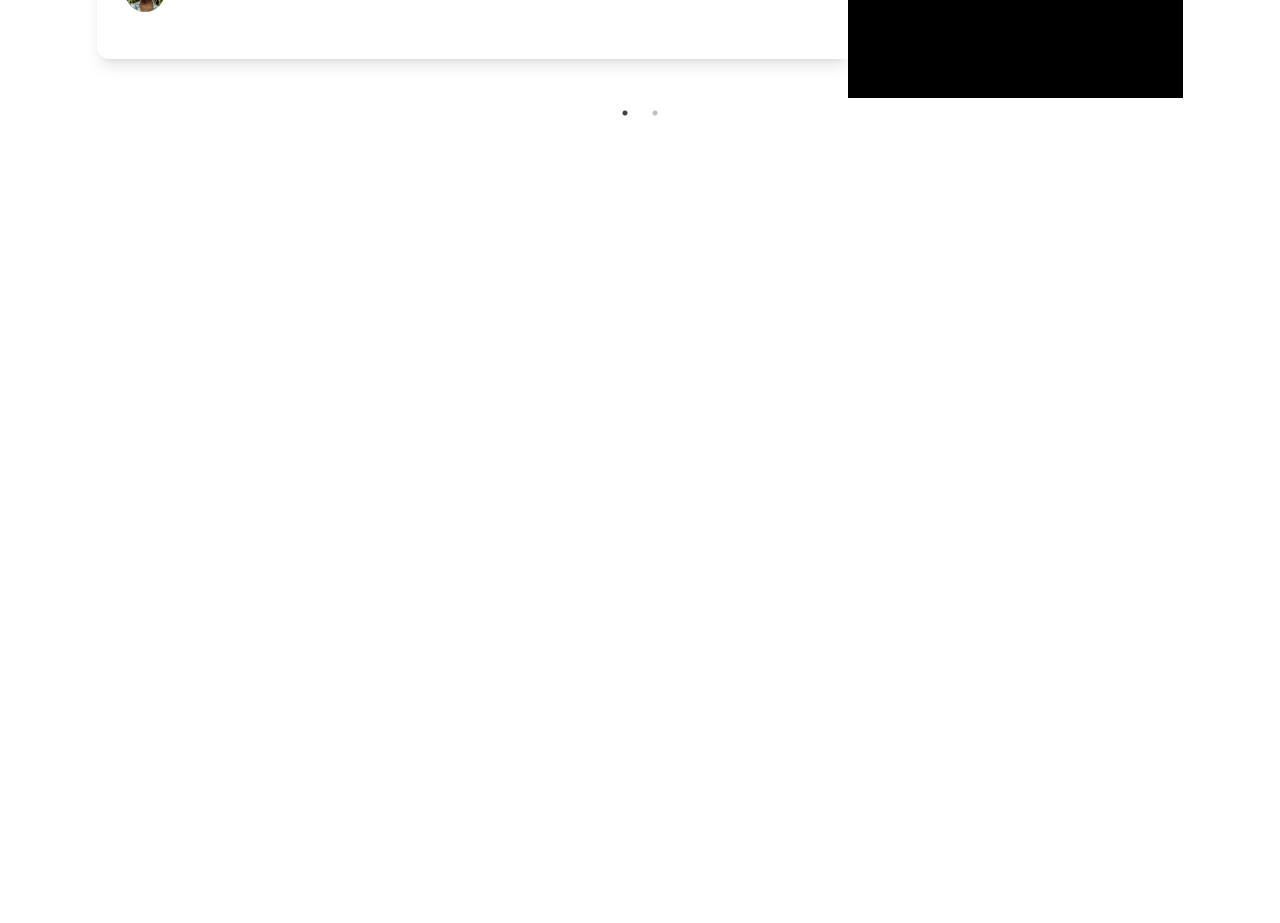
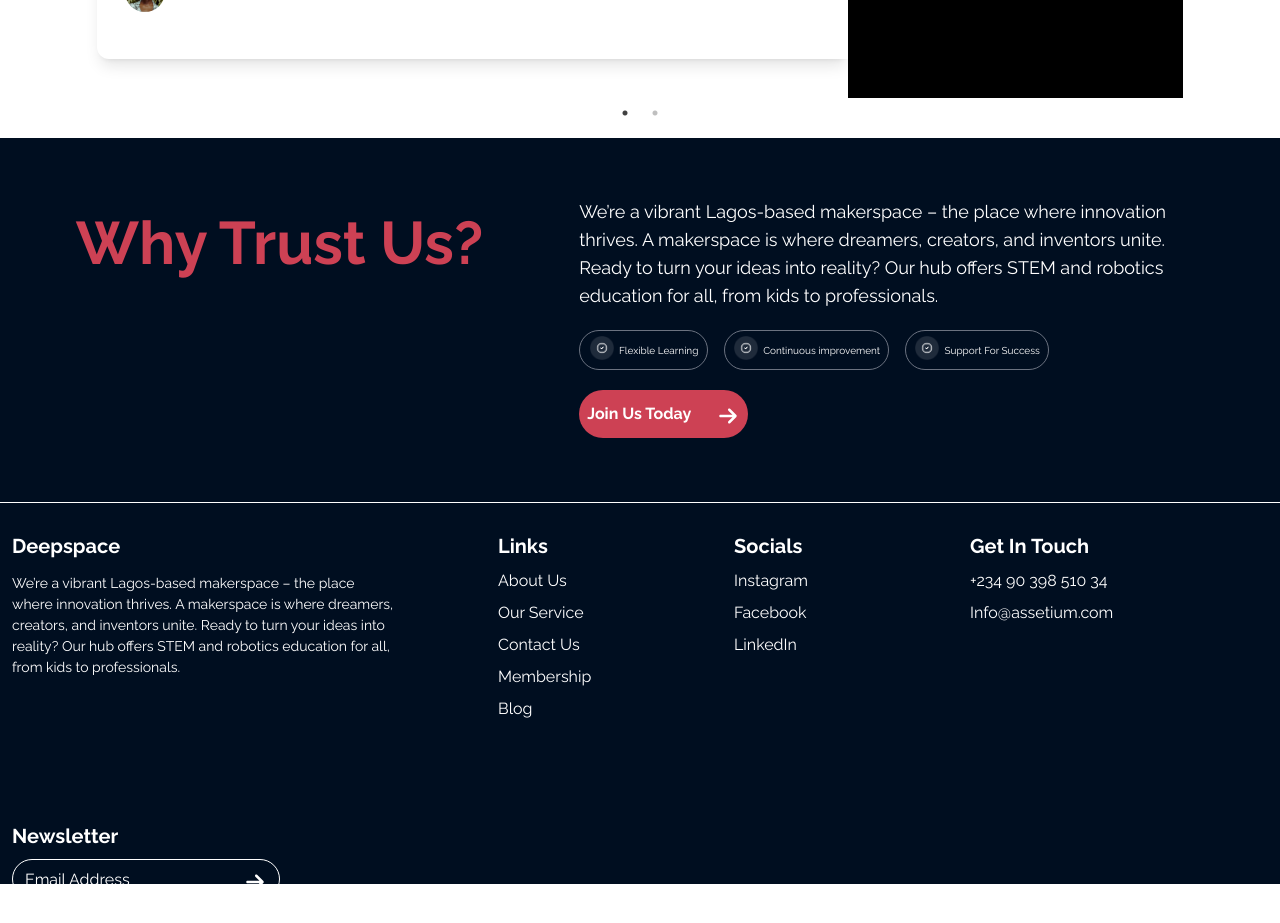
Before and after one commit to Alfredosang/Deepspace, a Next.js app: page / in a window 1280 px wide. Shown: the part 4140-5063 px from the top of the page. Before the commit the page ends 4278 px from the top, so only its background shows below. Built offline with nearby package versions, Linux system fonts and the light colour scheme.

Commit message:
footer update

```diff
--- a/app/page.js
+++ b/app/page.js
@@ -3,6 +3,7 @@ import Blockfour from '@/components/Blockfour'
 import Blockone from '@/components/Blockone'
 import Blocksix from '@/components/Blocksix'
 import Blocktwo from '@/components/Blocktwo'
+import Footer from '@/components/Footer'
 import React from 'react'
 
 const Home = () => {
@@ -15,6 +16,7 @@ const Home = () => {
       <Blockfour/>
       <Blockfive/>
       <Blocksix/>
+      <Footer/>
 
     </div>
   )
--- /dev/null
+++ b/components/Footer.jsx
@@ -0,0 +1,123 @@
+import React from 'react'
+import Image from 'next/image'
+import {FaFacebookF} from "react-icons/fa"
+import {FaLinkedinIn} from "react-icons/fa"
+import {PiInstagramLogoFill} from "react-icons/pi"
+import {FaTwitter} from "react-icons/fa"
+import {FaArrowRight} from "react-icons/fa6"
+
+const Footer = () => {
+    return (
+        <div className='h-[1266px] md:h-[746px] bg-primary'>
+            <div className='container mx-auto '>
+                <div className='flex flex-col mx-3 md:flex-row md:justify-center md:space-x-24 pt-[60px]'>
+                    <div>
+                        <p className='font-[700] text-secondary-100 text-[20px] md:text-[40px] lg:text-[60px] font-body max-w-[480px]'>Why Trust Us?</p>
+                    </div>
+
+                    <div className=' md:ml-10'>
+                        <p className='text-[12px] md:text-[16px] md:text-lg font-[400] font-body text-white  max-w-[343px] md:max-w-[625px] lg:max-w-[625px]'>We’re a vibrant Lagos-based makerspace – the place where innovation thrives. A makerspace is where dreamers, creators, and inventors unite. Ready to turn your ideas into reality? Our hub offers STEM and robotics education for all, from kids to professionals.</p>
+
+                        <div className='flex flex-wrap justify-start  gap-5 md:flex-row md:flex-wrap md:gap-4 animate-slideup my-5 max-w-[343px] md:max-w-[625px] lg:max-w-[625px]'>
+                            <div className='border-[0.5px] border-gray-500 h-[40px] w-[129px] rounded-[59px]'>
+                                <div className='flex justify-center gap-1'>
+                                    <div>
+                                        <Image src='/assets/tick.png' width={26} height={26} alt='Tick icon' className='pt-1' />
+                                    </div>
+                                    <p className='text-white font-body text-[10px] font-[400] pt-3'>Flexible Learning</p>
+                                </div>
+                            </div>
+
+                            <div className='border-[0.5px] border-gray-500 h-[40px] w-[165px] rounded-[59px]'>
+                                <div className='flex justify-center gap-1'>
+                                    <div>
+                                        <Image src='/assets/tick.png' width={26} height={26} alt='Tick icon' className='pt-1' />
+                                    </div>
+                                    <p className='text-white font-body text-[10px] font-[400] pt-3'>Continuous improvement</p>
+                                </div>
+                            </div>
+
+                            <div className='border-[0.5px] border-gray-500 h-[40px] w-[144px] rounded-[59px]'>
+                                <div className='flex justify-center gap-1'>
+                                    <div>
+                                        <Image src='/assets/tick.png' width={26} height={26} alt='Tick icon' className='pt-1' />
+                                    </div>
+                                    <p className='text-white font-body text-[10px] font-[400] pt-3'>Support For Success</p>
+                                </div>
+                            </div>
+                        </div>
+
+                        <div>
+                            <button className='bg-secondary-100 w-[169px] h-[48px] rounded-[35px] flex justify-between px-2 pt-3'>
+                                <p className='text-white font-body font-[700]'>Join Us Today</p>
+                                <FaArrowRight className='text-white text-[24px] pt-1'/>
+                            </button>
+                        </div>
+                    </div>
+                </div>
+
+                <div className='w-[100%] h-[0.5px] bg-white mt-16 mb-7 '></div>
+
+                <div className='flex flex-wrap justify-start  gap-10 md:flex-row md:flex-wrap md:gap-[100px] animate-slideup mx-3'>
+                    <div className='max-w-[343px] md:max-w-[386px]'>
+                    <p className='font-bold font-body text-[20px] text-white mb-3'>Deepspace</p>
+                    <p className='text-[12px] md:text-[14px] font-[400] font-body text-white '>We’re a vibrant Lagos-based makerspace – the place where innovation thrives. A makerspace is where dreamers, creators, and inventors unite. Ready to turn your ideas into reality? Our hub offers STEM and robotics education for all, from kids to professionals.</p>
+                    </div>
+
+                    <div className='space-y-2 w-[136px]'>
+                        <p className='text-white font-[700] text-[20px] font-body'>Links</p>
+                        <p className='text-white font-[400] text-[16px] font-body'>About Us</p>
+                        <p className='text-white font-[400] text-[16px] font-body'>Our Service</p>
+                        <p className='text-white font-[400] text-[16px] font-body'>Contact Us</p>
+                        <p className='text-white font-[400] text-[16px] font-body'>Membership</p>
+                        <p className='text-white font-[400] text-[16px] font-body'>Blog</p>
+                    </div>
+
+
+                    <div className='space-y-2 w-[136px]'>
+                        <p className='text-white font-[700] text-[20px] font-body'>Socials</p>
+                        <p className='text-white font-[400] text-[16px] font-body'>Instagram</p>
+                        <p className='text-white font-[400] text-[16px] font-body'>Facebook</p>
+                        <p className='text-white font-[400] text-[16px] font-body'>LinkedIn</p>
+                    </div>
+
+                    <div className='space-y-2 w-[138px]'>
+                        <p className='text-white font-[700] text-[20px] font-body'>Get In Touch</p>
+                        <p className='text-white font-[400] text-[16px] font-body'>+234 90 398 510 34</p>
+                        <p className='text-white font-[400] text-[16px] font-body'>Info@assetium.com</p>
+                    </div>
+
+                    <div className='space-y-2 w-[238px]'>
+                        <p className='text-white font-[700] text-[20px] font-body'>Newsletter</p>
+                        <div className='border-[0.5px] border-white w-[268px] h-[40px] rounded-full flex justify-between align-middle pt-2 px-3 '><p className='text-white font-body '>Email Address</p>
+                        <FaArrowRight className='text-white text-[24px] pt-1'/>
+                        </div>
+
+                    </div>
+
+
+
+
+
+                </div>
+
+                <div className='w-[100%] h-[0.5px] bg-white mt-7 mb-7 '></div>
+
+                <div className='mx-2 flex  flex-col justify-center md:flex-row md:justify-between '>
+                    <div><p className='font-body text-white text-[12px] md:text-[14px]'>Assetium Capital Management Ltd © 2023. All Rights Reserved.</p></div>
+                    <div className='flex space-x-2'>
+                        <FaFacebookF className='text-white md:text-[24px]'/>
+                        <FaLinkedinIn className='text-white md:text-[24px]'/>
+                        <PiInstagramLogoFill className='text-white md:text-[24px]'/>
+                        <FaTwitter className='text-white md:text-[24px]'/>
+
+                    </div>
+                </div>
+
+            </div>
+
+        </div>
+    )
+}
+
+export default Footer
```
Also changed, not shown: public/assets/tick.png (added).
